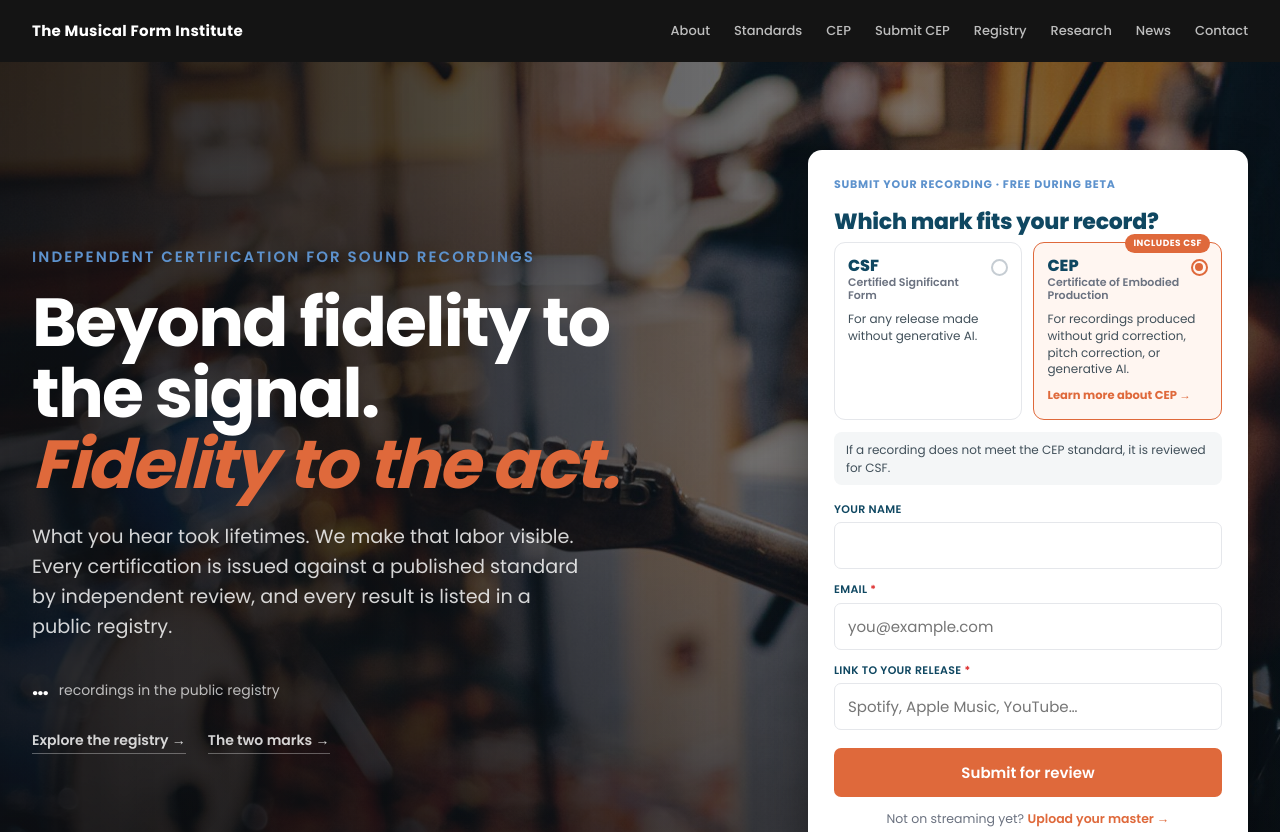
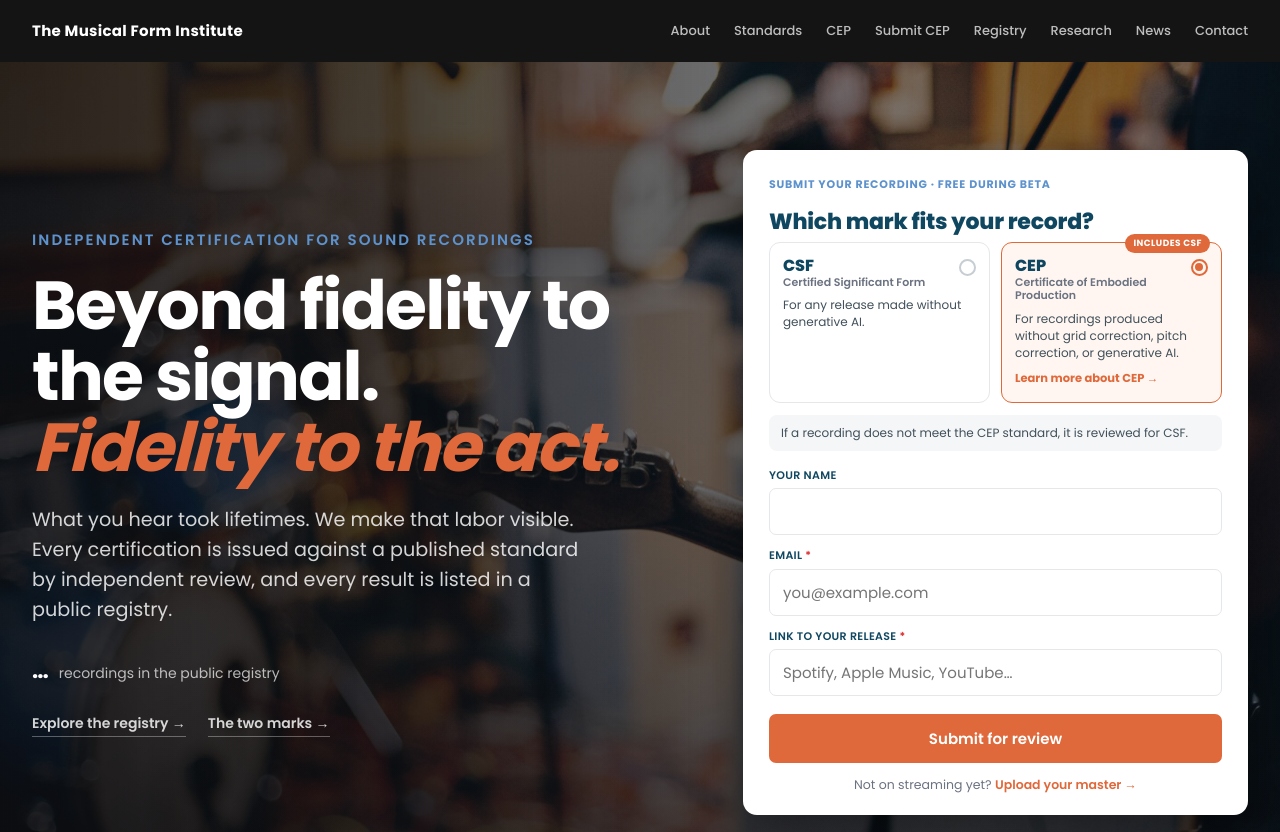
Before and after one commit to MusicalFormInstitute/MFI-Website, a plain HTML site: page index.html in a window 1280 px wide. Shown: the top 832 px of the page. Drawn offline with Linux system fonts and the light colour scheme; no server answers; a script that the page names is missing; a web font is replaced by a local one.

Commit message:
Hero: widen the form card ~15% (440 to 505px) so the two mark cards aren't cramped

```diff
--- a/index.html
+++ b/index.html
@@ -796,7 +796,7 @@ body.v2 .v2-feat-list:hover .v2-feat-list-track { animation-play-state: paused;
 .mf-hero-links{margin-top:26px;display:flex;gap:22px;flex-wrap:wrap}
 .mf-hero-links a{color:rgba(255,255,255,.82);font-size:14px;font-weight:600;text-decoration:none;border-bottom:1px solid rgba(255,255,255,.32);padding-bottom:2px}
 .mf-hero-links a:hover{color:#fff;border-color:#fff}
-.mf-cep-card,.mf-cep-done{background:#fff;border-radius:14px;box-shadow:0 20px 50px rgba(0,0,0,.42);max-width:440px;margin-left:auto;width:100%;box-sizing:border-box}
+.mf-cep-card,.mf-cep-done{background:#fff;border-radius:14px;box-shadow:0 20px 50px rgba(0,0,0,.42);max-width:505px;margin-left:auto;width:100%;box-sizing:border-box}
 .mf-cep-card{padding:26px 26px 20px}
 .mf-cep-eyebrow{display:flex;align-items:center;gap:9px;font-size:11px;font-weight:700;letter-spacing:.07em;text-transform:uppercase;color:#5D92CD;margin-bottom:12px}
 .mf-cep-eyebrow img{width:26px;height:auto;display:block}
```
